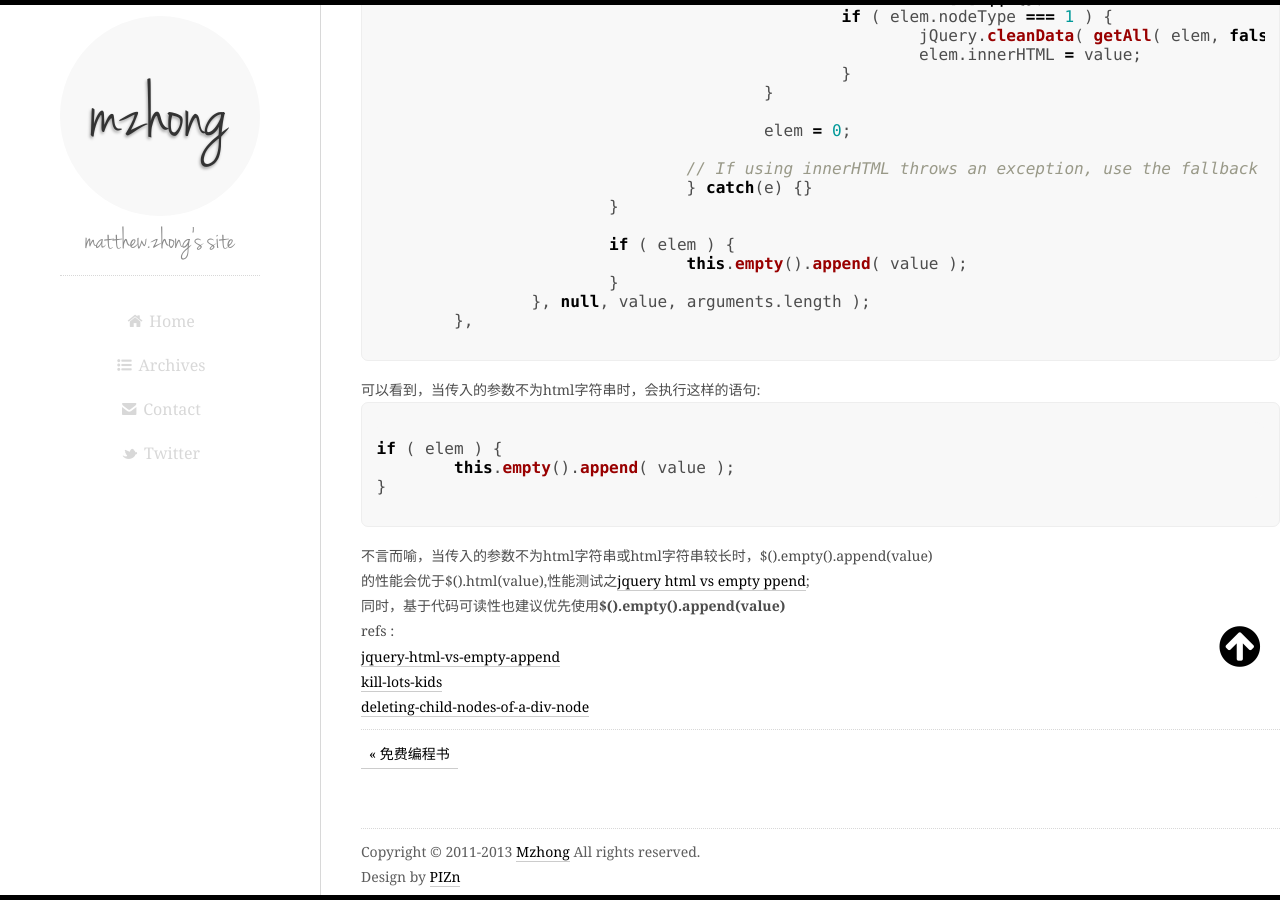
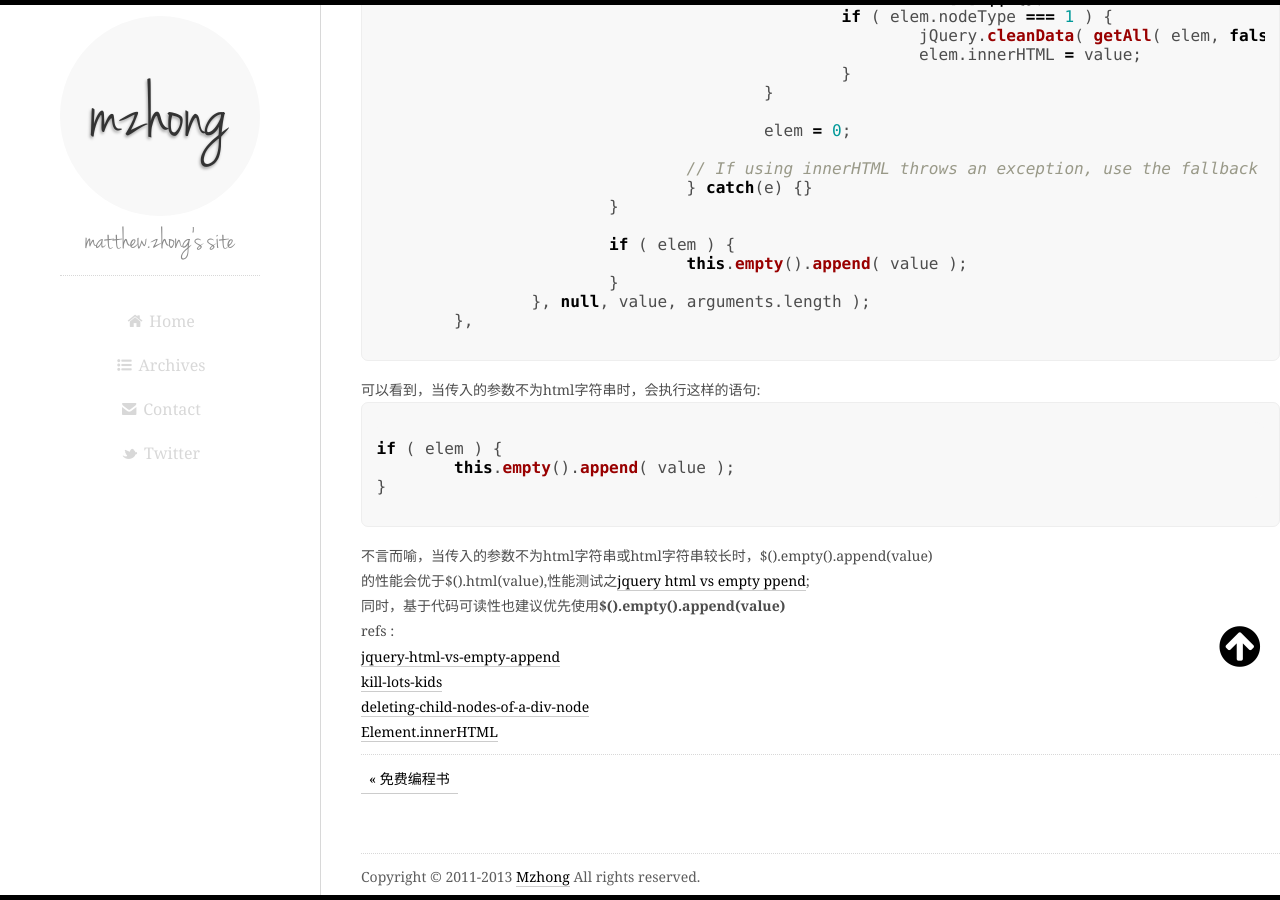
Before and after one commit to flowerszhong/flowerszhong.github.com, a Jekyll site: the page built from _posts/2013-10-07-jquery-html-vs-empty-append.md, in a window 1280 px wide and 900 px high, scrolled down 1680 px. Built offline with Jekyll 4.4.1, drawn with Linux system fonts in a browser that asks for light colours; Markdown is read by kramdown in place of the engine named in the settings; comment, search, counter and statistics services are not loaded.

Commit message:
remove design

```diff
--- a/_layouts/default.html
+++ b/_layouts/default.html
@@ -49,7 +49,7 @@
 		{{ content }}
         <footer id="foot">
             <p>{{ site.copyright }}</p>
-            <p>Design by <a href="http://www.pizn.net" target="_blank" title="the One theme author">PIZn</a></p>
+            <!-- <p>Design by <a href="http://www.pizn.net" target="_blank" title="the One theme author">PIZn</a></p> -->
         </footer>
     </section>
 </div>
--- a/_posts/2013-10-07-jquery-html-vs-empty-append.md
+++ b/_posts/2013-10-07-jquery-html-vs-empty-append.md
@@ -117,7 +117,9 @@ refs :
 [jquery-html-vs-empty-append][jquery-html-vs-empty-append]
 [kill-lots-kids][kill-lots-kids]
 [deleting-child-nodes-of-a-div-node][deleting-child-nodes-of-a-div-node]
+[Element.innerHTML][Element.innerHTML]
 
+[Element.innerHTML]:https://developer.mozilla.org/en-US/docs/Web/API/Element.innerHTML
 [deleting-child-nodes-of-a-div-node]: http://stackoverflow.com/questions/9461301/deleting-child-nodes-of-a-div-node
 [kill-lots-kids]: http://jsperf.com/killing-lots-of-kids
 [jquery-html-vs-empty-append]: http://jsperf.com/jquery-html-vs-empty-append-test/6
```
